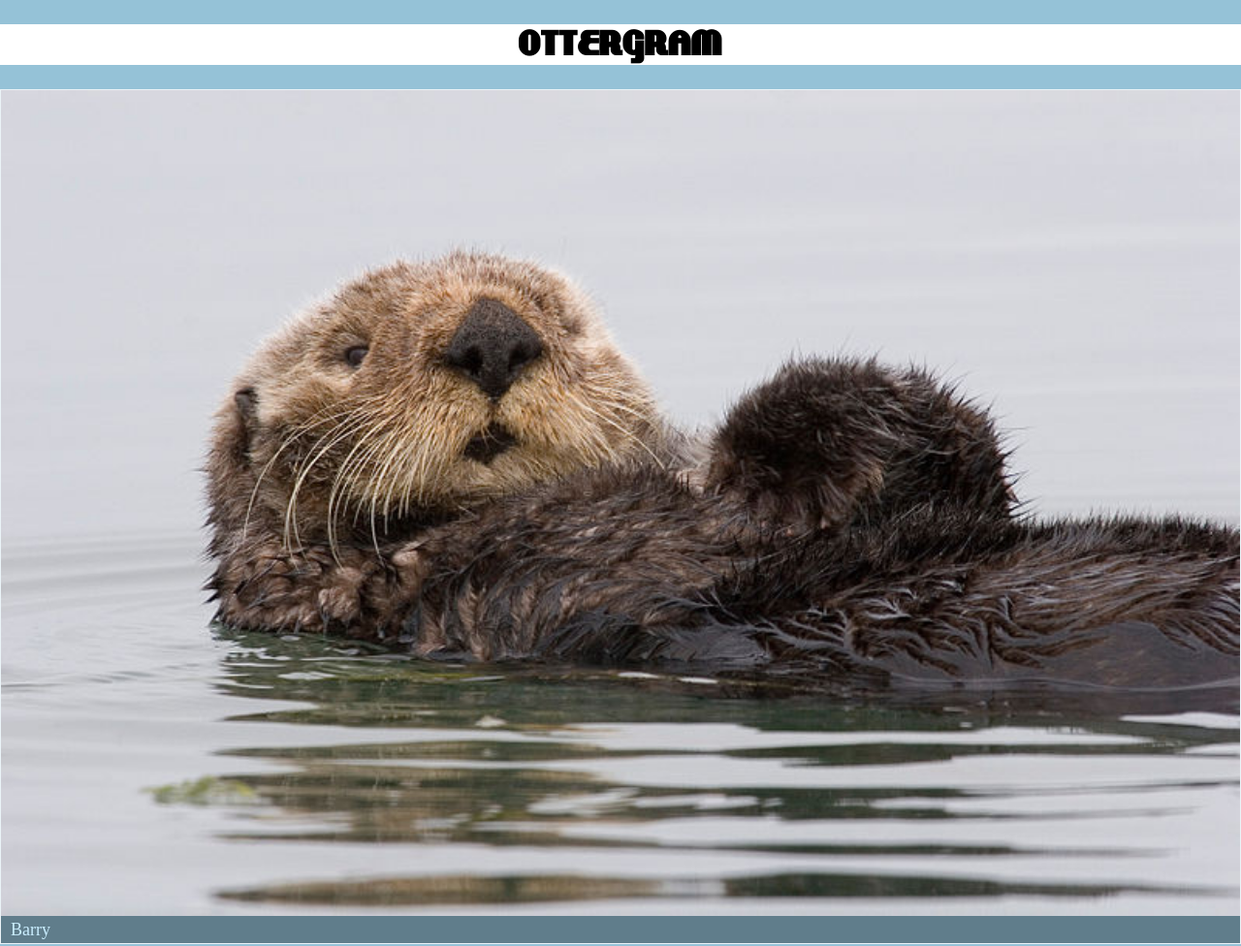
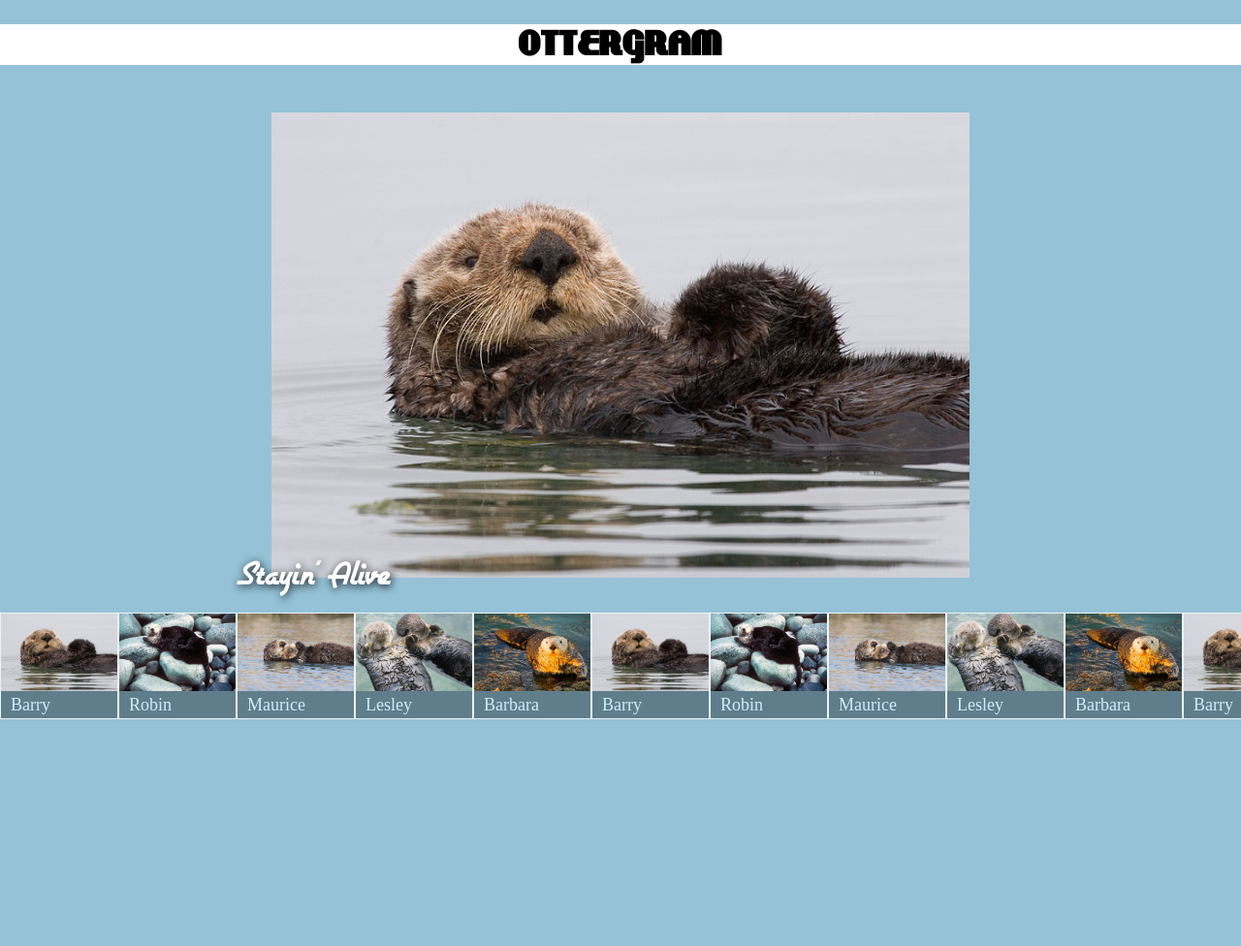
Before and after one commit to mcfarke311/ottergram, a plain HTML site: page index.html in a window 1280 px wide. Shown: the top 976 px of the page at 97% size. After the commit the page ends 800 px from the top, so only its background shows below. Drawn offline with nearby package versions, Linux system fonts and the light colour scheme.

Commit message:
end of chapter 5

```diff
--- a/index.html
+++ b/index.html
@@ -7,9 +7,10 @@
     <link rel="stylesheet" href="stylesheets/styles.css">
   </head>
   <body>
-    <header>
+    <header class="main-header">
       <h1 class="logo-text">ottergram</h1>
     </header>
+    <main class="main-content">
       <ul class="thumbnail-list">
         <li class="thumbnail-item">
           <a href="#">
@@ -41,6 +42,103 @@
             <span class="thumbnail-title">Barbara</span>
           </a>
         </li>
+        <li class="thumbnail-item">
+          <a href="#">
+            <img class="thumbnail-image" src="img/otter1.jpg" alt="Barry the Otter">
+            <span class="thumbnail-title">Barry</span>
+          </a>
+        </li>
+        <li class="thumbnail-item">
+          <a href="#">
+            <img class="thumbnail-image" src="img/otter2.jpg" alt="Robin the Otter">
+            <span class="thumbnail-title">Robin</span>
+          </a>
+        </li>
+        <li class="thumbnail-item">
+          <a href="#">
+            <img class="thumbnail-image" src="img/otter3.jpg" alt="Maurice the Otter">
+            <span class="thumbnail-title">Maurice</span>
+          </a>
+        </li>
+        <li class="thumbnail-item">
+          <a href="#">
+            <img class="thumbnail-image" src="img/otter4.jpg" alt="Lesley the Otter">
+            <span class="thumbnail-title">Lesley</span>
+          </a>
+        </li>
+        <li class="thumbnail-item">
+          <a href="#">
+            <img class="thumbnail-image" src="img/otter5.jpg" alt="Barbara the Otter">
+            <span class="thumbnail-title">Barbara</span>
+          </a>
+        </li>
+        <li class="thumbnail-item">
+          <a href="#">
+            <img class="thumbnail-image" src="img/otter1.jpg" alt="Barry the Otter">
+            <span class="thumbnail-title">Barry</span>
+          </a>
+        </li>
+        <li class="thumbnail-item">
+          <a href="#">
+            <img class="thumbnail-image" src="img/otter2.jpg" alt="Robin the Otter">
+            <span class="thumbnail-title">Robin</span>
+          </a>
+        </li>
+        <li class="thumbnail-item">
+          <a href="#">
+            <img class="thumbnail-image" src="img/otter3.jpg" alt="Maurice the Otter">
+            <span class="thumbnail-title">Maurice</span>
+          </a>
+        </li>
+        <li class="thumbnail-item">
+          <a href="#">
+            <img class="thumbnail-image" src="img/otter4.jpg" alt="Lesley the Otter">
+            <span class="thumbnail-title">Lesley</span>
+          </a>
+        </li>
+        <li class="thumbnail-item">
+          <a href="#">
+            <img class="thumbnail-image" src="img/otter5.jpg" alt="Barbara the Otter">
+            <span class="thumbnail-title">Barbara</span>
+          </a>
+        </li>
+        <li class="thumbnail-item">
+          <a href="#">
+            <img class="thumbnail-image" src="img/otter1.jpg" alt="Barry the Otter">
+            <span class="thumbnail-title">Barry</span>
+          </a>
+        </li>
+        <li class="thumbnail-item">
+          <a href="#">
+            <img class="thumbnail-image" src="img/otter2.jpg" alt="Robin the Otter">
+            <span class="thumbnail-title">Robin</span>
+          </a>
+        </li>
+        <li class="thumbnail-item">
+          <a href="#">
+            <img class="thumbnail-image" src="img/otter3.jpg" alt="Maurice the Otter">
+            <span class="thumbnail-title">Maurice</span>
+          </a>
+        </li>
+        <li class="thumbnail-item">
+          <a href="#">
+            <img class="thumbnail-image" src="img/otter4.jpg" alt="Lesley the Otter">
+            <span class="thumbnail-title">Lesley</span>
+          </a>
+        </li>
+        <li class="thumbnail-item">
+          <a href="#">
+            <img class="thumbnail-image" src="img/otter5.jpg" alt="Barbara the Otter">
+            <span class="thumbnail-title">Barbara</span>
+          </a>
+        </li>
       </ul>
+    </main>
+    <div class="detail-image-container">
+      <div class="detail-image-frame">
+        <img class="detail-image" src="img/otter1.jpg" alt="">
+        <span class="detail-image-title">Stayin' Alive</span>
+      </div>
+    </div>
   </body>
 </html>
--- a/stylesheets/styles.css
+++ b/stylesheets/styles.css
@@ -1,21 +1,42 @@
+@font-face {
+  font-family: 'airstreamregular';
+  font-weight: normal;
+  font-style: normal;
+  src: url('fonts/Airstream-webfont.eot');
+  src: url('fonts/Airstream-webfont.eot?#iefix') format('embedded-opentype'),
+       url('fonts/Airstream-webfont.woff') format('woff'),
+       url('fonts/Airstream-webfont.ttf') format('truetype'),
+       url('fonts/Airstream-webfont.svg#airstreamregular') format('svg');
+}
+
 @font-face {
   font-family: 'lakeshore';
+  font-style: normal;
+  font-weight: normal;
   src: url('fonts/LAKESHOR-webfont.eot');
   src: url('fonts/LAKESHOR-webfont.eot?#iefix') format('embedded-opentype'),
        url('fonts/LAKESHOR-webfont.woff') format('woff'),
        url('fonts/LAKESHOR-webfont.ttf') format('truetype'),
        url('./fonts/LAKESHOR-webfont.svg#lakeshore') format('svg');
-  font-weight: normal;
-  font-style: normal;
+}
+
+html, body {
+  height: 100%;
 }
 
 body {
   background: rgb(149, 194, 215);
+  display: flex;
+  flex-direction: column;
   font-size: 10px;
 }
 
 a {
   text-decoration: none
+}
+
+.main-header {
+  flex: 0 1 auto;
 }
 
 .logo-text {
@@ -26,19 +47,30 @@ a {
   text-transform: uppercase;
 }
 
-.thumbnail-list {
-  list-style: none;
-  padding: 0;
+.main-content {
+  display: flex;
+  flex: 1 1 auto;
+  flex-direction: column;
+  order: 1;
 }
 
-.thumbnail-item + .thumbnail-item {
-  margin-top: 10px;
+.thumbnail-list {
+  display: flex;
+  flex: 0 1 auto;
+  justify-content: space-between;
+  list-style: none;
+  order: 2;
+  overflow: auto;
+  padding: 0;
+  white-space: nowrap;
 }
 
 .thumbnail-item {
   border: 1px solid rgb(100%, 100%, 100%);
   border: 1px solid rgba(100%, 100%, 100%, 0.8);
-  display: block;
+  display: inline-block;
+  max-width: 120px;
+  min-width: 120px;
 }
 
 .thumbnail-image {
@@ -54,3 +86,30 @@ a {
   margin: 0;
   padding: 4px 10px;
 }
+
+.detail-image-container {
+  align-items: center;
+  display: flex;
+  flex: 1 1 auto;
+  justify-content: center;
+}
+
+.detail-image-frame {
+  position: relative;
+  text-align: center;
+}
+
+.detail-image {
+  flex: 1 1 auto;
+  width: 90%;
+}
+
+.detail-image-title {
+  bottom: -16px;
+  color: white;
+  font-family: airstreamregular;
+  font-size: 40px;
+  left: 4px;
+  position: absolute;
+  text-shadow: rgba(0, 0, 0, 0.9) 1px 2px 9px;
+}
```
Lines whose indentation alone changed are shown as unchanged.
